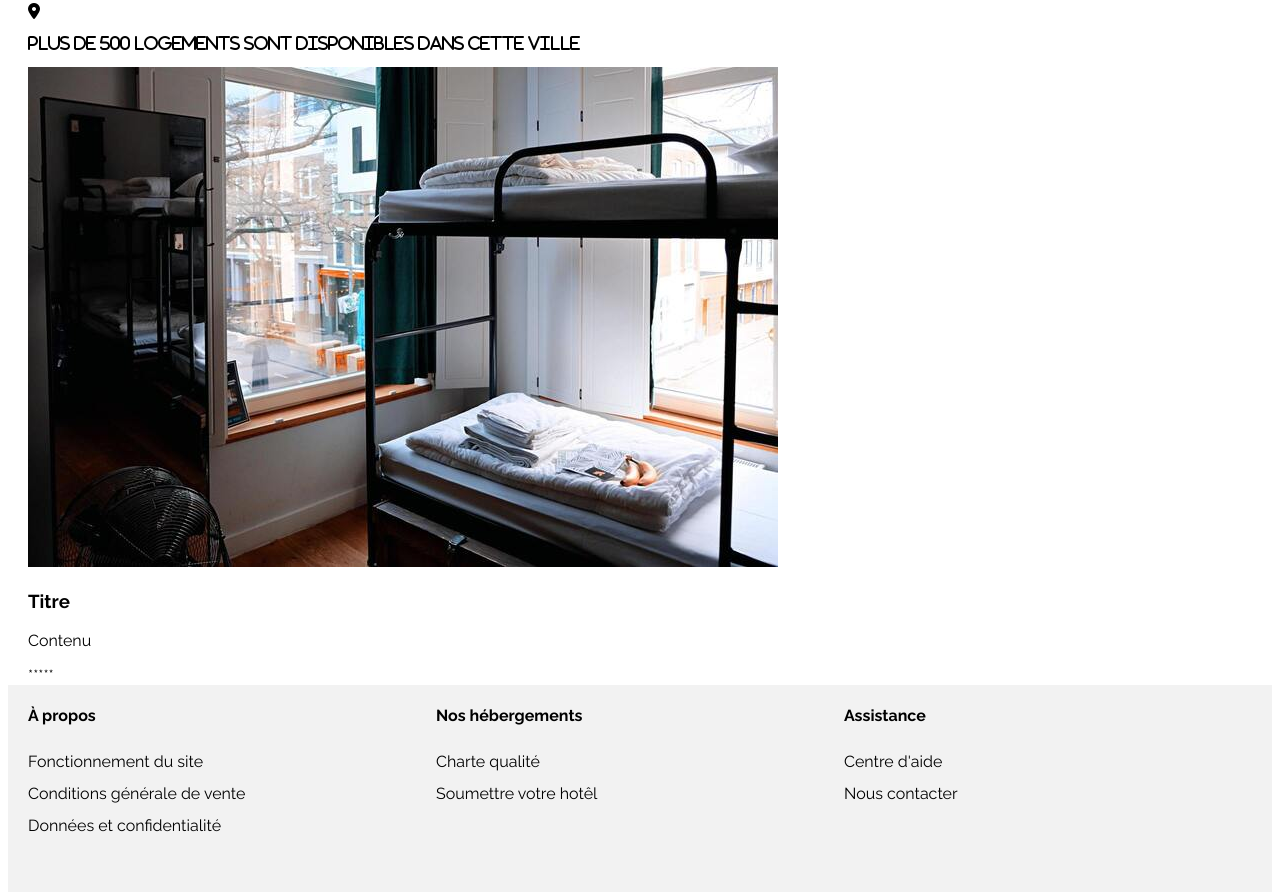
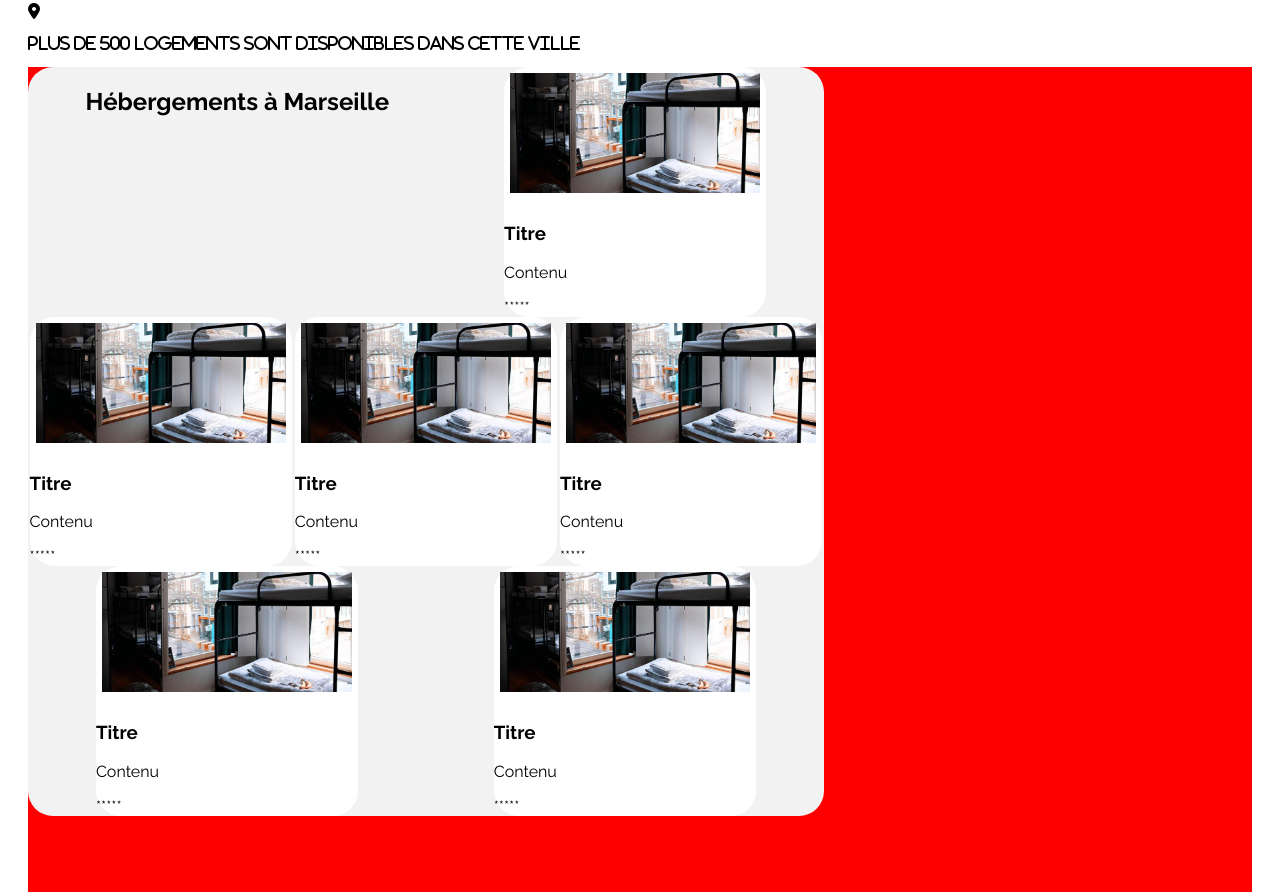
Before and after one commit to Pliskenn/LaurentMocydlarz_2_25072021, a plain HTML site: page index.html in a window 1280 px wide. Shown: the part 388-1280 px from the top of the page. Drawn offline with Linux system fonts and the light colour scheme.

Commit message:
Essai GRID

```diff
--- a/assets/css/style.css
+++ b/assets/css/style.css
@@ -48,6 +48,40 @@ h1
 {
     margin-top: 40px;
 }
+/* ANNONCES */
+.annonces
+{
+    display: grid;
+    grid-template-columns: 65% 1fr;
+    grid-template-rows: 1fr 1fr;
+    background-color: red;
+}
+.hebergements
+{
+    background-color: #F2F2F2;
+    border-radius: 25px;
+    display: flex;
+    justify-content: space-around;
+    flex-wrap: wrap;
+}
+figure
+{
+    margin: 0;
+    overflow: hidden;
+    border-radius: 15px 15px 0px 0px;
+}
+.hebergements img
+{
+    height: 120px;
+    object-fit: cover;
+    min-width: 250px;
+    padding: 6px;
+}
+.bloc-hebergement
+{
+    background-color: white;
+    border-radius: 25px;
+}
 /* FOOTER */
 footer
 {
--- a/index.html
+++ b/index.html
@@ -79,10 +79,61 @@
             <!-- ANNONCES -->
             <div class="annonces">
                 <div class="hebergements">
+                    <h2>Hébergements à Marseille</h2>
                     <div class="bloc-hebergement">
-                        <div class="imghebergement">
+                        <figure>
                             <img src="assets/images/small/auberge.jpg" alt="Auberge">
+                        </figure>
+                        <div class="resume-hebergement">
+                            <h3>Titre</h3>
+                            <p>Contenu</p>
+                            <div class="stars">*****</div>
                         </div>
+                    </div>
+                    <div class="bloc-hebergement">
+                        <figure>
+                            <img src="assets/images/small/auberge.jpg" alt="Auberge">
+                        </figure>
+                        <div class="resume-hebergement">
+                            <h3>Titre</h3>
+                            <p>Contenu</p>
+                            <div class="stars">*****</div>
+                        </div>
+                    </div>
+                    <div class="bloc-hebergement">
+                        <figure>
+                            <img src="assets/images/small/auberge.jpg" alt="Auberge">
+                        </figure>
+                        <div class="resume-hebergement">
+                            <h3>Titre</h3>
+                            <p>Contenu</p>
+                            <div class="stars">*****</div>
+                        </div>
+                    </div>
+                    <div class="bloc-hebergement">
+                        <figure>
+                            <img src="assets/images/small/auberge.jpg" alt="Auberge">
+                        </figure>
+                        <div class="resume-hebergement">
+                            <h3>Titre</h3>
+                            <p>Contenu</p>
+                            <div class="stars">*****</div>
+                        </div>
+                    </div>
+                    <div class="bloc-hebergement">
+                        <figure>
+                            <img src="assets/images/small/auberge.jpg" alt="Auberge">
+                        </figure>
+                        <div class="resume-hebergement">
+                            <h3>Titre</h3>
+                            <p>Contenu</p>
+                            <div class="stars">*****</div>
+                        </div>
+                    </div>
+                    <div class="bloc-hebergement">
+                        <figure>
+                            <img src="assets/images/small/auberge.jpg" alt="Auberge">
+                        </figure>
                         <div class="resume-hebergement">
                             <h3>Titre</h3>
                             <p>Contenu</p>
```
